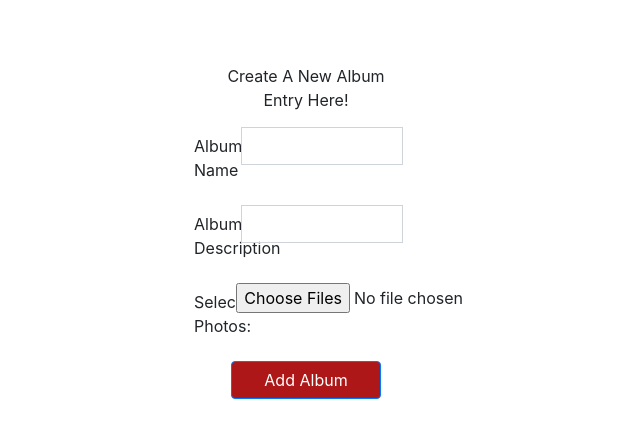
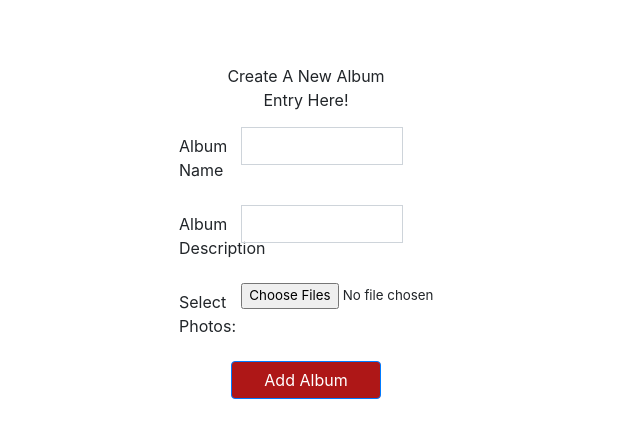
Before and after one commit to FablihaHossain/tahiya_click, a Flask app: page /newAlbum in a window 1280 px wide. Shown: the part 55-493 px from the top of the page, without its empty margins (334-974 px from the left). Run offline with Flask 2, Linux system fonts and the light colour scheme; the visitor is signed in with stand-in values (Sample User, id 1); some libraries are stand-ins or nearby versions.

Commit message:
small modifications to stylesheet

```diff
--- a/application/static/stylesheet.css
+++ b/application/static/stylesheet.css
@@ -84,3 +84,14 @@
 .album-row{
 	width: 100%;
 }
+
+.add-album-words{
+	padding-left: 0px;
+}
+
+.add-image{
+	height: 35px;
+    padding-right: 30px;
+    padding-left: 20px;
+    font-size:smaller;
+}
```
